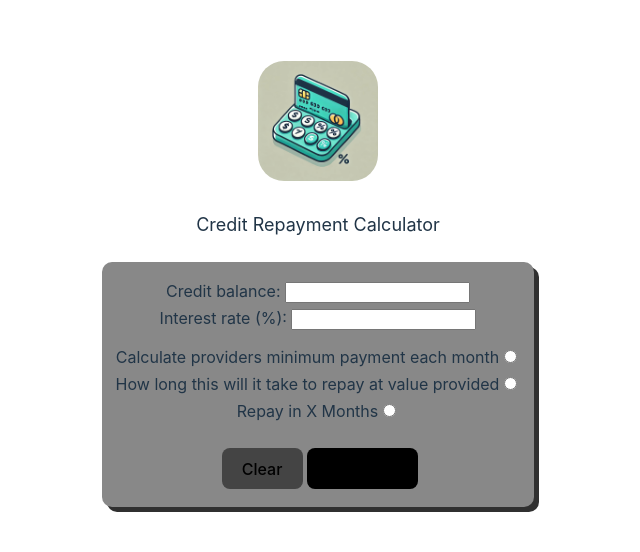
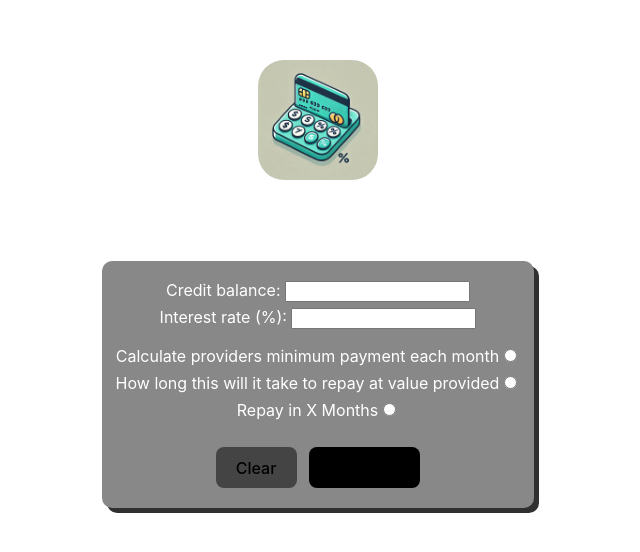
Before and after one commit to Kamran-naseem97/credit-calculator, a React (Vite) app: page / in a window 1280 px wide. Shown: the part 128-680 px from the top of the page, without its empty margins (322-962 px from the left). Built offline with nearby package versions, Linux system fonts and the light colour scheme.

Commit message:
adds some styling

```diff
--- a/src/App.css
+++ b/src/App.css
@@ -3,6 +3,7 @@
 	margin: 0 auto;
 	padding: 2rem;
 	text-align: center;
+	color: white;
 }
 
 .logo {
@@ -14,11 +15,15 @@
 }
 
 .logo:hover {
-	filter: drop-shadow(0 0 2em #646cffaa);
+	filter: drop-shadow(0 0 2em #40d0b9);
 }
 
-.logo.react:hover {
-	filter: drop-shadow(0 0 2em #61dafbaa);
+.clear-button:hover {
+	filter: drop-shadow(0 0 1em #40d0b9);
+}
+
+.calculate-button:hover {
+	filter: drop-shadow(0 0 1em #40d0b9);
 }
 
 .heading {
@@ -42,33 +47,20 @@
 }
 
 .calculate-button {
+	margin: 6px;
 	margin-top: 25px;
 	background-color: black;
 }
 
 .clear-button {
+	margin: 6px;
 	margin-top: 25px;
-	margin: 4px;
 	background-color: #444444;
 }
 
 .results-table table {
 	width: 100%;
 	border-collapse: collapse;
-}
-@keyframes logo-spin {
-	from {
-		transform: rotate(0deg);
-	}
-	to {
-		transform: rotate(360deg);
-	}
-}
-
-@media (prefers-reduced-motion: no-preference) {
-	a:nth-of-type(2) .logo {
-		animation: logo-spin infinite 20s linear;
-	}
 }
 
 .card {
```
Also changed, not shown: 3 other files (tests, documents, lock files or other folders).
